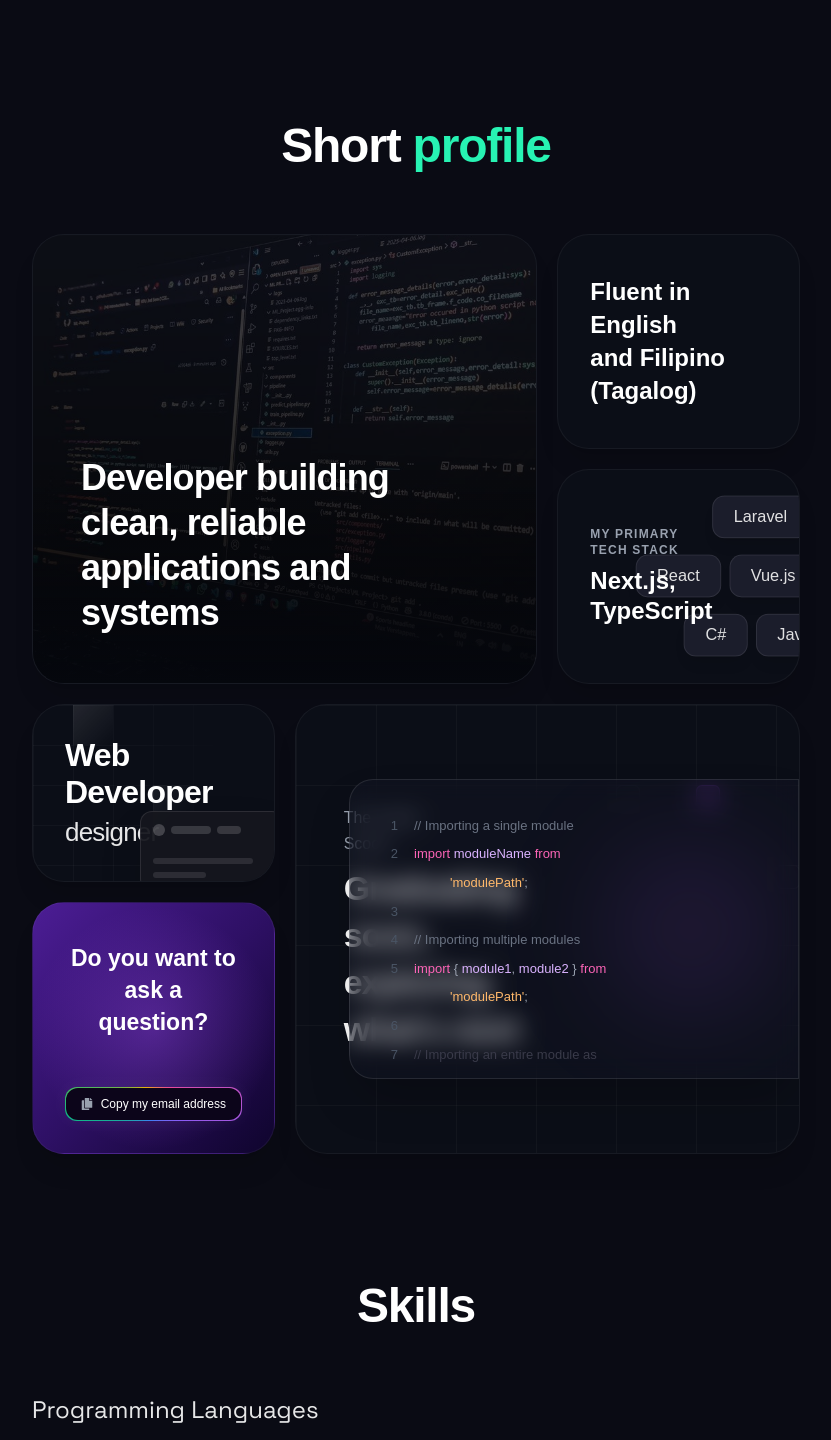
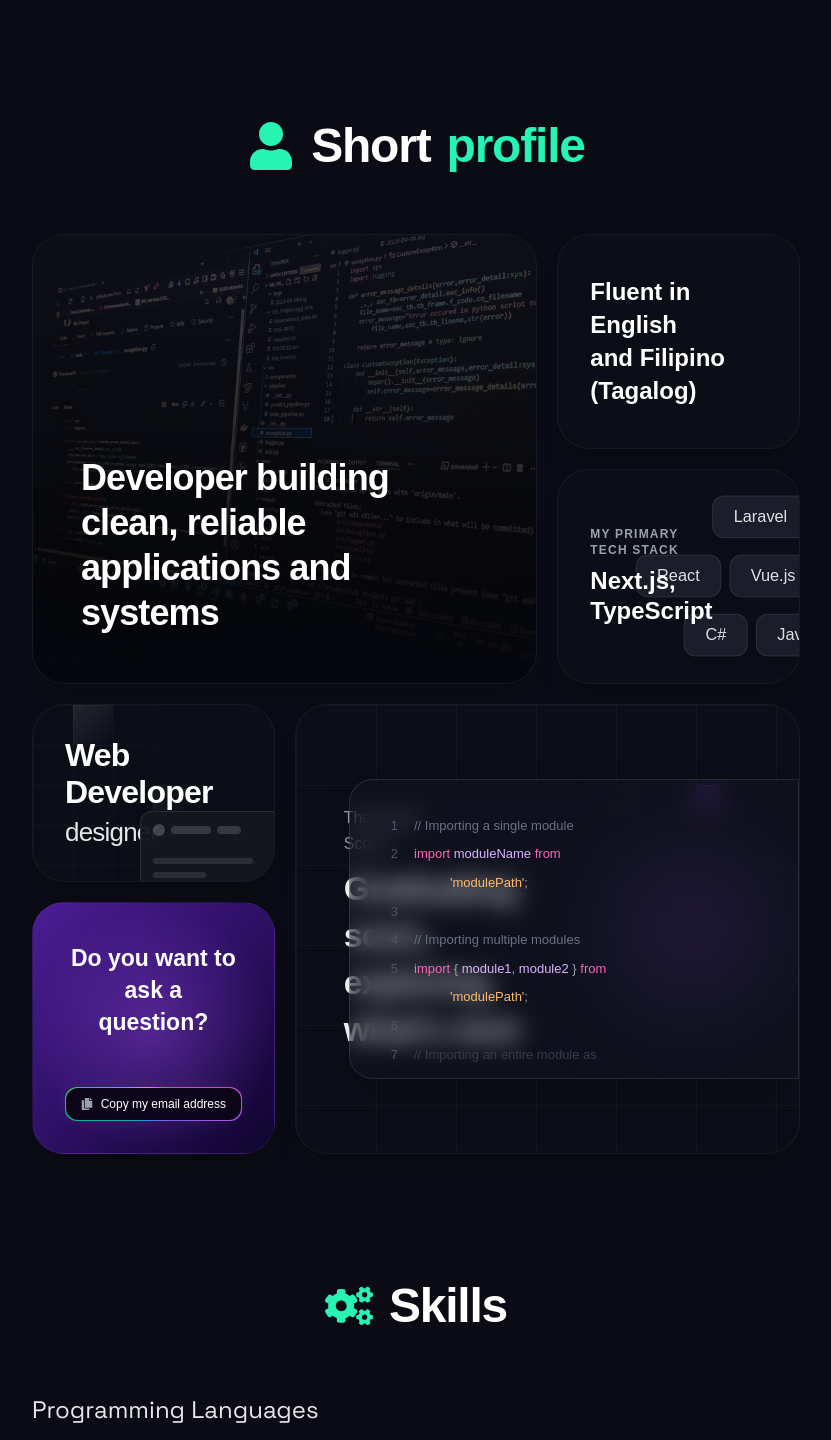
Before and after one commit to httpsdave/httpsdave, a Next.js app: page /professional in a window 1280 px wide. Shown: the part 1560-3000 px from the top of the page, without its empty margins (224-1055 px from the left). Built offline with nearby package versions, Linux system fonts and the light colour scheme; a web font is replaced by a local one.

Commit message:
gear icon for Skills

```diff
--- a/src/app/professional/page.tsx
+++ b/src/app/professional/page.tsx
@@ -5,7 +5,7 @@ import Link from "next/link";
 import Image from "next/image";
 import { motion, AnimatePresence, useInView, useScroll } from "framer-motion";
 import confetti from "canvas-confetti";
-import { FaGithub, FaLinkedin, FaYoutube, FaInstagram, FaFacebook, FaUserGraduate, FaLocationArrow, FaLaptopCode, FaServer, FaLightbulb, FaMobileAlt, FaEnvelope, FaMapMarkerAlt, FaCopy } from "react-icons/fa"; import { SiNextdotjs, SiTypescript, SiTailwindcss, SiVuedotjs, SiLaravel, SiReact, SiFastapi, SiSqlite, SiNodedotjs, SiThreedotjs, SiPhp } from "react-icons/si";
+import { FaGithub, FaLinkedin, FaYoutube, FaInstagram, FaFacebook, FaUserGraduate, FaUser, FaCogs, FaLocationArrow, FaLaptopCode, FaServer, FaLightbulb, FaMobileAlt, FaEnvelope, FaMapMarkerAlt, FaCopy } from "react-icons/fa"; import { SiNextdotjs, SiTypescript, SiTailwindcss, SiVuedotjs, SiLaravel, SiReact, SiFastapi, SiSqlite, SiNodedotjs, SiThreedotjs, SiPhp } from "react-icons/si";
 import { useSound } from "@/components/SoundContext";
 import spcImg from "../../SPC_7776.jpeg";
 import bubuImg from "../../bubududout.webp";
@@ -792,7 +792,8 @@ export default function ProfessionalPage() {
         {/* Short Profile Section */}
         <div className="mt-12 mb-32 flex flex-col w-full max-w-[1300px] mx-auto px-4 lg:px-8 xl:px-0">
           <div className="mb-16 text-center">
-            <h2 className="text-4xl md:text-5xl font-mono text-white font-bold tracking-tight">
+            <h2 className="text-4xl md:text-5xl font-mono text-white font-bold tracking-tight flex items-center justify-center gap-4">
+              <FaUser className="text-[color:var(--accent)]" />
               Short <span className="text-[color:var(--accent)]">profile</span>
             </h2>
           </div>
@@ -964,7 +965,8 @@ export default function ProfessionalPage() {
 
         {/* Skills Section */}
         <div className="mt-12 mb-32 flex flex-col w-full max-w-[1300px] mx-auto px-4 lg:px-8 xl:px-0">
-          <h2 className="text-4xl md:text-5xl font-mono text-white mb-16 text-center font-bold tracking-tight">
+          <h2 className="text-4xl md:text-5xl font-mono text-white mb-16 text-center font-bold tracking-tight flex items-center justify-center gap-4">
+            <FaCogs className="text-[color:var(--accent)]" />
             Skills
           </h2>
 
```
